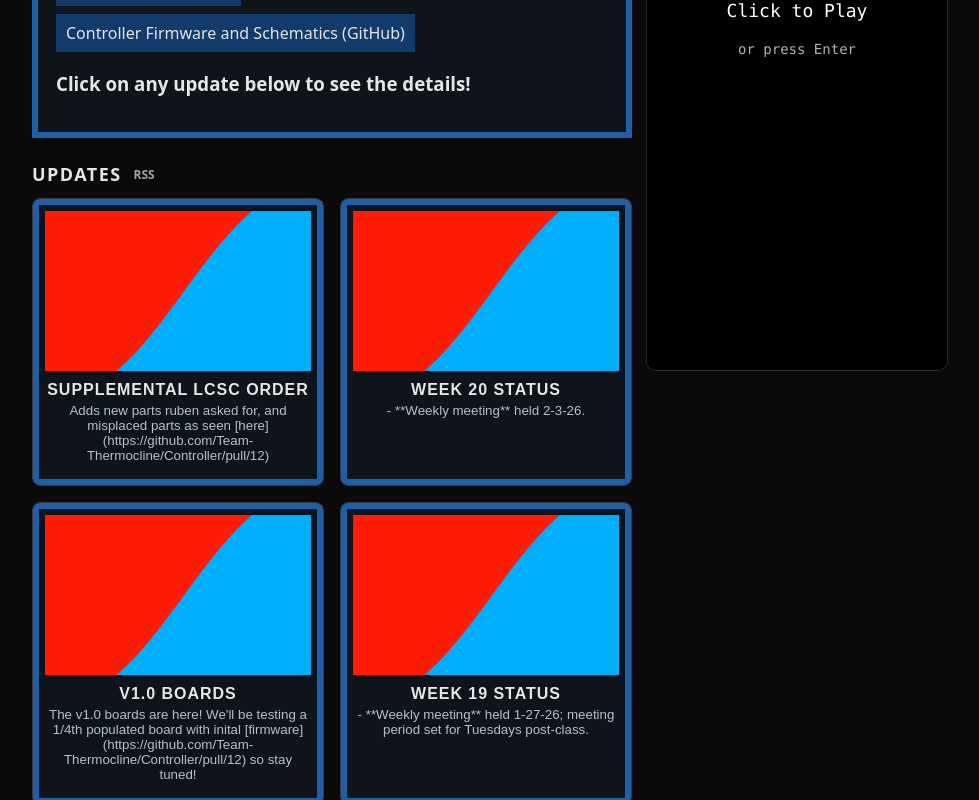
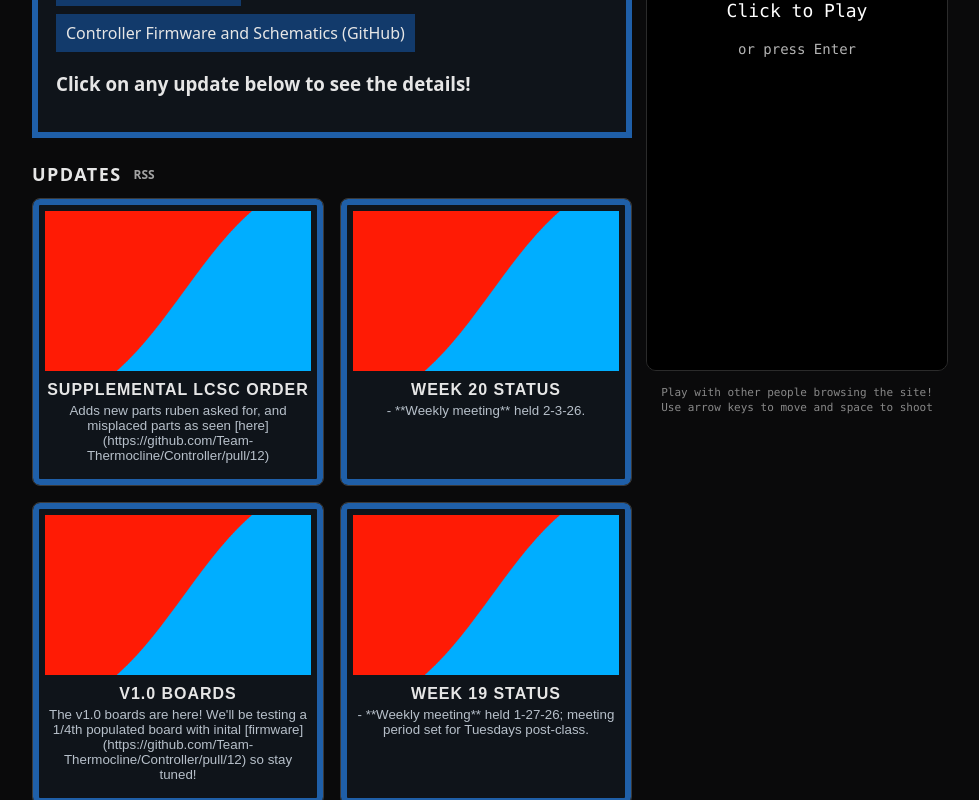
Before and after one commit to Team-Thermocline/team-thermocline.github.io, a Svelte app: page / in a window 1280 px wide. Shown: the part 553-1353 px from the top of the page, without its empty margins (300-1279 px from the left). Built offline with nearby package versions, Linux system fonts and the light colour scheme.

Commit message:
Add a little help widget

```diff
--- a/src/game/Game.svelte
+++ b/src/game/Game.svelte
@@ -382,6 +382,7 @@
   });
 </script>
 
+<div class="game-wrapper">
   <div class="game-box" bind:this={gameContainer} tabindex="0" role="application" aria-label="Asteroids game">
     <canvas bind:this={canvas}></canvas>
     {#if !gameStarted}
@@ -392,8 +393,17 @@
       </div>
     {/if}
   </div>
+  <p class="game-hint">Play with other people browsing the site!<br />Use arrow keys to move and space to shoot</p>
+</div>
 
 <style>
+  .game-wrapper {
+    display: flex;
+    flex-direction: column;
+    align-items: center;
+    gap: 8px;
+  }
+
   .game-box {
     width: 300px;
     height: 800px;
@@ -444,4 +454,16 @@
     font-size: 14px;
     opacity: 0.7;
   }
+
+  .game-hint {
+    margin: 0;
+    padding: 6px 10px;
+    font-size: 11px;
+    line-height: 1.4;
+    color: #888;
+    text-align: center;
+    font-family: ui-monospace, SFMono-Regular, Menlo, Monaco, Consolas, "Liberation Mono",
+      "Courier New", monospace;
+    max-width: 300px;
+  }
 </style>
--- a/src/styles.css
+++ b/src/styles.css
@@ -168,7 +168,7 @@ main {
 .game-box {
   flex: 0 0 300px;
   align-self: flex-start;
-  height: 800px;
+  min-height: 800px;
 }
 
 .content-block h2 {
```
Lines whose indentation alone changed are shown as unchanged.
